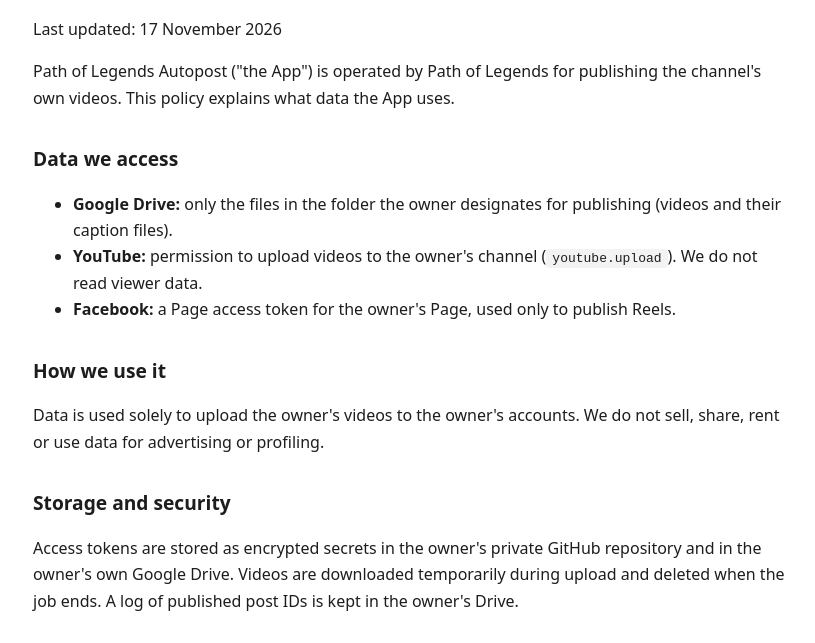
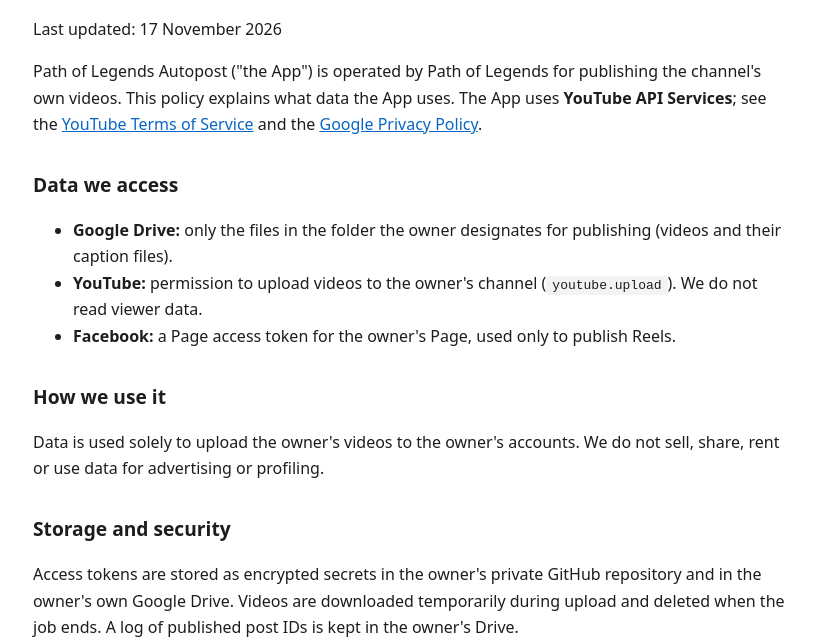
Before and after one commit to pathoflegends-th/autopost-site, a plain HTML site: page privacy.html in a window 1280 px wide. Shown: the part 91-734 px from the top of the page, without its empty margins (227-1042 px from the left). Drawn offline with Linux system fonts and the light colour scheme.

Commit message:
Update privacy.html

```diff
--- a/privacy.html
+++ b/privacy.html
@@ -1,6 +1,6 @@
 <!DOCTYPE html><html lang="en"><head><meta charset="utf-8"><meta name="viewport" content="width=device-width,initial-scale=1"><title>Privacy Policy – Path of Legends Autopost</title><style>body{font-family:system-ui,-apple-system,"Noto Sans Thai",sans-serif;max-width:760px;margin:40px auto;padding:0 20px;line-height:1.65;color:#1d1d1f}h1{font-size:1.8rem}h2{font-size:1.2rem;margin-top:2rem}a{color:#0a66c2}footer{margin-top:3rem;font-size:.85rem;color:#666}code{background:#f3f3f3;padding:2px 6px;border-radius:4px}</style></head><body>
 <h1>Privacy Policy</h1><p>Last updated: 17 November 2026</p>
-<p>Path of Legends Autopost ("the App") is operated by Path of Legends for publishing the channel's own videos. This policy explains what data the App uses.</p>
+<p>Path of Legends Autopost ("the App") is operated by Path of Legends for publishing the channel's own videos. This policy explains what data the App uses. The App uses <b>YouTube API Services</b>; see the <a href="https://www.youtube.com/t/terms">YouTube Terms of Service</a> and the <a href="https://policies.google.com/privacy">Google Privacy Policy</a>.</p>
 <h2>Data we access</h2><ul>
 <li><b>Google Drive:</b> only the files in the folder the owner designates for publishing (videos and their caption files).</li>
 <li><b>YouTube:</b> permission to upload videos to the owner's channel (<code>youtube.upload</code>). We do not read viewer data.</li>
```
